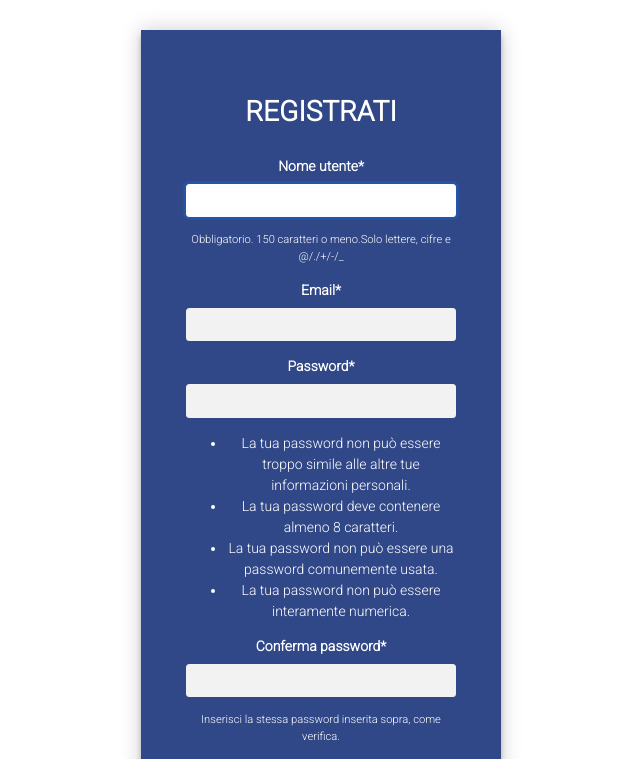
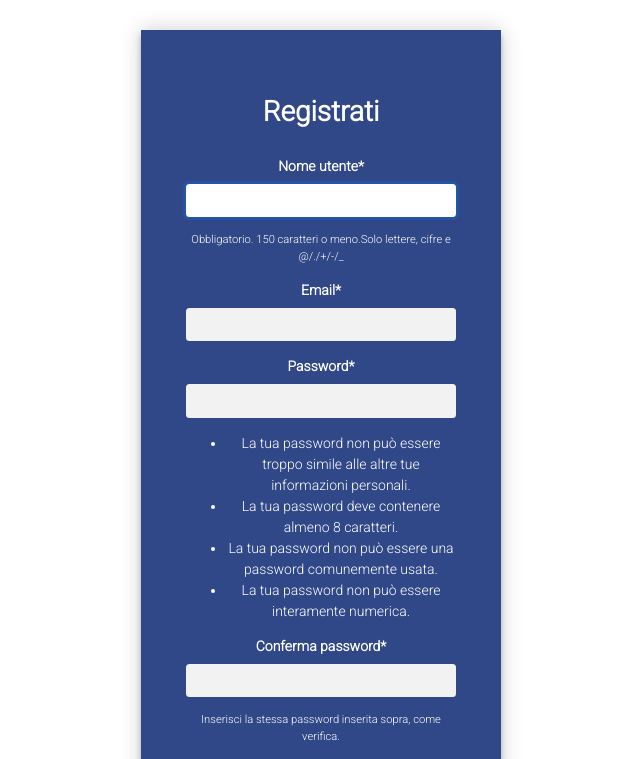
Before and after one commit to giacoballoccu/SmartWalletApp, a Django app: page /registrazione/ in a window 1280 px wide. Shown: the part 109-868 px from the top of the page, without its empty margins (319-959 px from the left). Run offline with Django 3.2, Linux system fonts and the light colour scheme; parts of the project's set-up code (start-up, migrations or seed data) failed here and were passed over; some libraries are stand-ins or nearby versions.

Commit message:
Errore template risolto

```diff
--- a/templates/users/registrazione.html
+++ b/templates/users/registrazione.html
@@ -14,7 +14,7 @@
         <form method="POST" novalidate>
             {% csrf_token %}
             <fieldset class="form-group label-registrati">
-                <h2 class="registrati text-uppercase"">Registrati</h2>
+                <h2 class="registrati">Registrati</h2>
                 {{ form| crispy }}
             </fieldset>
 
```
Also changed, not shown: db.sqlite3.
